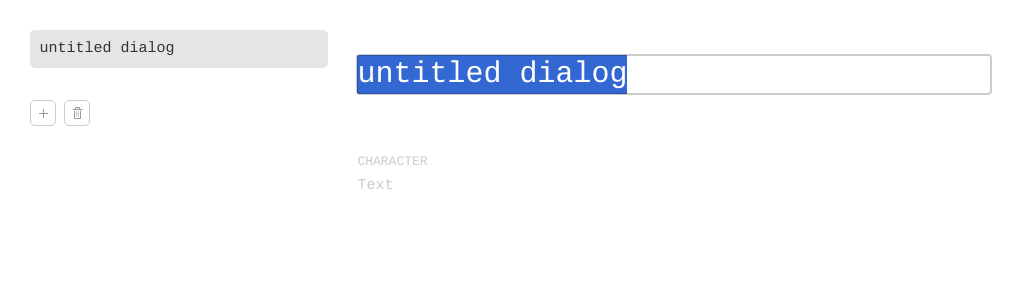
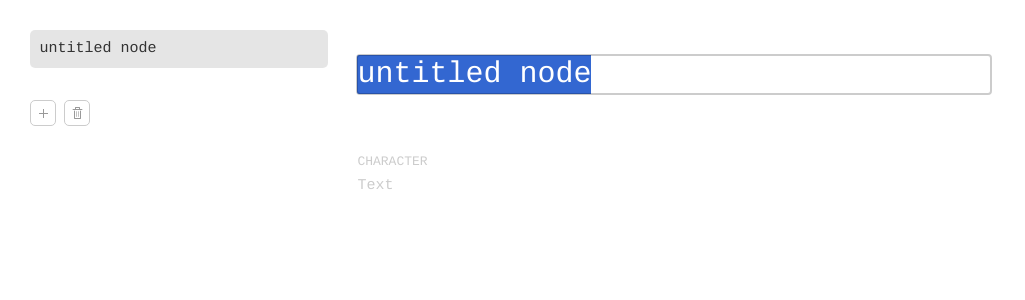
Before and after one commit to etienne/dialog-edit, a Svelte app: page / in a window 1280 px wide. Both pictures are taken after a click on the button 43 px from the left and 43 px from the top of the page. Shown: the top 300 px of the page, without its empty margins (0-1025 px from the left). Built offline with nearby package versions, Linux system fonts and the light colour scheme.

Commit message:
Rename dialogs to nodes

```diff
--- a/src/BranchTabs.svelte
+++ b/src/BranchTabs.svelte
@@ -1,27 +1,27 @@
 <script>
-  import { dialogs } from './stores.js';
+  import { nodes } from './stores.js';
   import Button from './Button.svelte';
-  export let dialog = {};
+  export let node = {};
 
   function selectBranch(index) {
-    dialogs.selectBranch(dialog.id, index);
+    nodes.selectBranch(node.id, index);
   }
 
   function addSibling() {
-    dialogs.branchFrom(dialog.id);
+    nodes.branchFrom(node.id);
   }
 
   function deleteBranch() {
-    const index = dialog.selectedBranch || 0;
-    dialogs.deleteBranch(dialog.id, index);
+    const index = node.selectedBranch || 0;
+    nodes.deleteBranch(node.id, index);
   }
 </script>
 
 <ul>
-  {#each dialog.branchTo as id, index}
-    <li class="tab" class:selected={(!dialog.selectedBranch && index == 0) || dialog.selectedBranch == index}>
+  {#each node.branchTo as id, index}
+    <li class="tab" class:selected={(!node.selectedBranch && index == 0) || node.selectedBranch == index}>
       <button on:click={() => selectBranch(index)}>
-        {($dialogs[id].lines[0] && $dialogs[id].lines[0].text) || 'empty branch'}
+        {($nodes[id].lines[0] && $nodes[id].lines[0].text) || 'empty branch'}
       </button>
     </li>
   {/each}
--- a/src/Dialog.svelte
+++ /dev/null
@@ -1,31 +0,0 @@
-<script>
-  import { dialogs } from './stores.js';
-  import Button from './Button.svelte';
-  import Line from './Line.svelte';
-  export let dialog;
-</script>
-
-<div class:empty={!(dialog.lines && dialog.lines.length)}>
-  <ul class="actions">
-    <li><Button action={() => dialogs.prependLine(dialog.id)} label="Insert Line" icon="plus"/></li>
-  </ul>
-</div>
-{#if dialog.lines && dialog.lines.length}
-  <ul>
-    {#each dialog.lines as line, index}
-      <li><Line line={line} dialogId={dialog.id} index={index}/></li>
-    {/each}
-  </ul>
-{/if}
-
-<style>
-  ul.actions {
-    opacity: 0.5;
-    display: flex;
-    visibility: hidden;
-  }
-
-  div:hover ul.actions, div.empty ul.actions {
-    visibility: visible;
-  }
-</style>
--- a/src/DialogList.svelte
+++ /dev/null
@@ -1,46 +0,0 @@
-<script>
-  import Button from './Button.svelte';
-  import DialogItem from './DialogItem.svelte';
-  import { dialogs, labelledDialogIds, selectedDialog } from './stores.js';
-
-  function addDialog() {
-    dialogs.add();
-  }
-
-  function deleteDialog() {
-    dialogs.delete($selectedDialog);
-  }
-</script>
-
-<aside>
-  {#if $labelledDialogIds.length}
-  <ul>
-      {#each $labelledDialogIds as id}
-        <li>
-          <DialogItem dialog={$dialogs[id]}/>
-        </li>
-      {/each}
-  </ul>
-  {/if}
-
-  <ul class="actions">
-    <li><Button action={addDialog} label="New Dialog" icon="plus"/></li>
-    {#if $labelledDialogIds.length}
-      <li><Button action={deleteDialog} label="Delete Dialog" icon="trash"/></li>
-    {/if}
-  </ul>
-</aside>
-
-<style>
-  ul {
-    margin-bottom: 2rem;
-  }
-
-  ul.actions {
-    display: flex;
-  }
-
-  ul.actions li {
-    margin-right: 0.5rem;
-  }
-</style>
--- a/src/DialogSequence.svelte
+++ /dev/null
@@ -1,45 +0,0 @@
-<script>
-  import { dialogs, selectedDialog, dialogSequence, firstCharacterFieldElements } from './stores.js';
-  import BranchTabs from './BranchTabs.svelte';
-  import Dialog from './Dialog.svelte';
-  import Field from './Field.svelte';
-
-  let startDialog;
-  $: startDialog = $dialogs[$selectedDialog];
-
-  function updateDialog(newLabel) {
-    const newDialog = { ...startDialog, label: newLabel };
-    dialogs.update(newDialog);
-  }
-
-  function touch() {
-    dialogs.touch(startDialog.id);
-  }
-
-  function onKeyDown(e) {
-    if (e.key === 'Enter') {
-      if (startDialog) {
-        const firstLine = $firstCharacterFieldElements[startDialog.id];
-
-        if (firstLine) {
-          firstLine.focus();
-        }
-      }
-      e.preventDefault();
-    };
-  }
-</script>
-
-<section>
-  {#if startDialog}
-    {#if startDialog.label}
-      <Field value={startDialog.label} action={updateDialog} type="label" placeholder="Dialog label" focusOnMount={startDialog.newlyCreated} touch={touch} keyDown={onKeyDown}/>
-    {/if}
-    {#each $dialogSequence as dialogId}
-      <Dialog dialog={$dialogs[dialogId]}/>
-      {#if $dialogs[dialogId].branchTo}
-        <BranchTabs dialog={$dialogs[dialogId]}/>
-      {/if}
-    {/each}
-  {/if}
-</section>
--- a/src/Line.svelte
+++ b/src/Line.svelte
@@ -1,20 +1,20 @@
 <script>
-  import { dialogs, currentPreview, firstCharacterFieldElements } from './stores.js';
+  import { nodes, currentPreview, firstCharacterFieldElements } from './stores.js';
   import Button from './Button.svelte';
   import Field from './Field.svelte';
-  export let line = {}, dialogId, index, preview = false;
+  export let line = {}, nodeId, index, preview = false;
   let textFieldElement;
 
   function characterAction(newCharacter) {
-    dialogs.updateLine(dialogId, index, {...line, character: newCharacter});
+    nodes.updateLine(nodeId, index, {...line, character: newCharacter});
   }
 
   function textAction(newText) {
-    dialogs.updateLine(dialogId, index, {...line, text: newText});
+    nodes.updateLine(nodeId, index, {...line, text: newText});
   }
 
   function insertLine() {
-    dialogs.insertLineAfter(dialogId, index);
+    nodes.insertLineAfter(nodeId, index);
   }
 
   function onEnterInsertLine(e) {
@@ -34,12 +34,12 @@
   }
 
   function touch() {
-    dialogs.updateLine(dialogId, index, {...line, newlyCreated: false});
+    nodes.updateLine(nodeId, index, {...line, newlyCreated: false});
   }
 
   function registerCharacterField(line) {
     if (index === 0) {
-      $firstCharacterFieldElements[dialogId] = line;
+      $firstCharacterFieldElements[nodeId] = line;
     }
   }
 
@@ -74,10 +74,10 @@
     <ul class="actions">
       <li><Button action={insertLine} label="Insert Line" icon="plus"/></li>
       {#if index > 0}
-        <li><Button action={() => dialogs.branchFrom(dialogId, index)} label="Add branch" icon="addBranch"/></li>
+        <li><Button action={() => nodes.branchFrom(nodeId, index)} label="Add branch" icon="addBranch"/></li>
       {/if}
-      <li><Button action={() => currentPreview.set([dialogId, index])} label="Preview" icon="play"/></li>
-      <li><Button action={() => dialogs.deleteLine(dialogId, index)} label="Delete Line" icon="trash"/></li>
+      <li><Button action={() => currentPreview.set([nodeId, index])} label="Preview" icon="play"/></li>
+      <li><Button action={() => nodes.deleteLine(nodeId, index)} label="Delete Line" icon="trash"/></li>
     </ul>
   {/if}
 </div>
--- /dev/null
+++ b/src/Node.svelte
@@ -0,0 +1,31 @@
+<script>
+  import { nodes } from './stores.js';
+  import Button from './Button.svelte';
+  import Line from './Line.svelte';
+  export let node;
+</script>
+
+<div class:empty={!(node.lines && node.lines.length)}>
+  <ul class="actions">
+    <li><Button action={() => nodes.prependLine(node.id)} label="Insert Line" icon="plus"/></li>
+  </ul>
+</div>
+{#if node.lines && node.lines.length}
+  <ul>
+    {#each node.lines as line, index}
+      <li><Line line={line} nodeId={node.id} index={index}/></li>
+    {/each}
+  </ul>
+{/if}
+
+<style>
+  ul.actions {
+    opacity: 0.5;
+    display: flex;
+    visibility: hidden;
+  }
+
+  div:hover ul.actions, div.empty ul.actions {
+    visibility: visible;
+  }
+</style>
--- /dev/null
+++ b/src/NodeList.svelte
@@ -0,0 +1,46 @@
+<script>
+  import Button from './Button.svelte';
+  import NodeListItem from './NodeListItem.svelte';
+  import { nodes, labelledNodeIds, selectedNode } from './stores.js';
+
+  function addNode() {
+    nodes.add();
+  }
+
+  function deleteNode() {
+    nodes.delete($selectedNode);
+  }
+</script>
+
+<aside>
+  {#if $labelledNodeIds.length}
+  <ul>
+      {#each $labelledNodeIds as id}
+        <li>
+          <NodeListItem node={$nodes[id]}/>
+        </li>
+      {/each}
+  </ul>
+  {/if}
+
+  <ul class="actions">
+    <li><Button action={addNode} label="New Node" icon="plus"/></li>
+    {#if $labelledNodeIds.length}
+      <li><Button action={deleteNode} label="Delete Node" icon="trash"/></li>
+    {/if}
+  </ul>
+</aside>
+
+<style>
+  ul {
+    margin-bottom: 2rem;
+  }
+
+  ul.actions {
+    display: flex;
+  }
+
+  ul.actions li {
+    margin-right: 0.5rem;
+  }
+</style>
--- a/src/DialogItem.svelte
+++ b/src/NodeListItem.svelte
@@ -1,10 +1,10 @@
 <script>
-  export let dialog;
-  import { selectedDialog } from './stores.js';
+  export let node;
+  import { selectedNode } from './stores.js';
 </script>
 
-<button on:click={() => $selectedDialog = dialog.id} class:selected={$selectedDialog == dialog.id}>
-  {dialog.label}
+<button on:click={() => $selectedNode = node.id} class:selected={$selectedNode == node.id}>
+  {node.label}
 </button>
 
 <style>
--- /dev/null
+++ b/src/NodeSequence.svelte
@@ -0,0 +1,45 @@
+<script>
+  import { nodes, selectedNode, nodeSequence, firstCharacterFieldElements } from './stores.js';
+  import BranchTabs from './BranchTabs.svelte';
+  import Node from './Node.svelte';
+  import Field from './Field.svelte';
+
+  let startNode;
+  $: startNode = $nodes[$selectedNode];
+
+  function updateNode(newLabel) {
+    const newNode = { ...startNode, label: newLabel };
+    nodes.update(newNode);
+  }
+
+  function touch() {
+    nodes.touch(startNode.id);
+  }
+
+  function onKeyDown(e) {
+    if (e.key === 'Enter') {
+      if (startNode) {
+        const firstLine = $firstCharacterFieldElements[startNode.id];
+
+        if (firstLine) {
+          firstLine.focus();
+        }
+      }
+      e.preventDefault();
+    };
+  }
+</script>
+
+<section>
+  {#if startNode}
+    {#if startNode.label}
+      <Field value={startNode.label} action={updateNode} type="label" placeholder="Node label" focusOnMount={startNode.newlyCreated} touch={touch} keyDown={onKeyDown}/>
+    {/if}
+    {#each $nodeSequence as nodeId}
+      <Node node={$nodes[nodeId]}/>
+      {#if $nodes[nodeId].branchTo}
+        <BranchTabs node={$nodes[nodeId]}/>
+      {/if}
+    {/each}
+  {/if}
+</section>
--- a/src/Player.svelte
+++ b/src/Player.svelte
@@ -1,17 +1,17 @@
 <script>
-  import { dialogs, currentPreview } from './stores';
+  import { nodes, currentPreview } from './stores';
   import Button from './Button.svelte';
   import Line from './Line.svelte';
 
-  let dialogId, index, line, dialog, isLastLine;
-  $: [dialogId, index] = $currentPreview;
-  $: dialog = $dialogs[dialogId];
-  $: line = dialog.lines[index];
-  $: isLastLine = index == dialog.lines.length - 1;
+  let nodeId, index, line, node, isLastLine;
+  $: [nodeId, index] = $currentPreview;
+  $: node = $nodes[nodeId];
+  $: line = node.lines[index];
+  $: isLastLine = index == node.lines.length - 1;
 
   function advance() {
     if (!isLastLine) {
-      $currentPreview = [dialogId, index + 1];
+      $currentPreview = [nodeId, index + 1];
     }
   }
 
@@ -30,22 +30,22 @@
 
 <section>
   <div>
-    <Line line={line} dialogId={dialogId} index={index} preview/>
+    <Line line={line} nodeId={nodeId} index={index} preview/>
   </div>
 
   {#if isLastLine}
-    {#if dialog.branchTo}
+    {#if node.branchTo}
       <ul>
-        {#each dialog.branchTo as branchTo}
+        {#each node.branchTo as branchTo}
           <li>
             <button on:click={() => pickBranch(branchTo)}>
-              {$dialogs[branchTo].lines[0].text}
+              {$nodes[branchTo].lines[0].text}
             </button>
           </li>
         {/each}
       </ul>
     {:else}
-      <p>(End of dialog)</p>
+      <p>(End of sequence)</p>
     {/if}
   {:else}
     <p>Click to continue</p>
--- a/src/stores.js
+++ b/src/stores.js
@@ -1,7 +1,7 @@
 import { writable, derived } from 'svelte/store';
 
-function createDialogs() {
-	const { subscribe, update } = writable(JSON.parse(localStorage.getItem('dialogs')) || {});
+function createNodes() {
+	const { subscribe, update } = writable(JSON.parse(localStorage.getItem('nodes')) || {});
 
 	return {
 		subscribe,
@@ -10,24 +10,24 @@ function createDialogs() {
       const newId = getNewId(Object.keys(d));
       d[newId] = {
         id: newId,
-        label: 'untitled dialog',
+        label: 'untitled node',
         lines: [{}],
         newlyCreated: true,
       };
-      selectedDialog.set(newId);
+      selectedNode.set(newId);
       return d;
     }),
 
-    update: newDialog => update(d => {
-      return {...d, [newDialog.id]: newDialog };
+    update: newNode => update(d => {
+      return {...d, [newNode.id]: newNode };
     }),
 
-    touch: dialogId => update(d => {
-      const updatedDialog = d[dialogId];
-      if (updatedDialog.newlyCreated) {
-        delete updatedDialog.newlyCreated;
+    touch: nodeId => update(d => {
+      const updatedNode = d[nodeId];
+      if (updatedNode.newlyCreated) {
+        delete updatedNode.newlyCreated;
       }
-      return {...d, [dialogId]: updatedDialog};
+      return {...d, [nodeId]: updatedNode};
     }),
 
     delete: deleteId => update(d => {
@@ -42,76 +42,76 @@ function createDialogs() {
       return d;
     }),
 
-    deleteBranch: (dialogId, index) => update(d => {
-      const parentBranch = d[dialogId];
+    deleteBranch: (nodeId, index) => update(d => {
+      const parentBranch = d[nodeId];
       parentBranch.branchTo.splice(index, 1);
       if (parentBranch.branchTo.length === 1) {
         // Only one branch remains after deletion; merge last branch back into parent branch
         const updatedLines = [...parentBranch.lines, ...d[parentBranch.branchTo[0]].lines];
-        return {...d, [dialogId]: {...parentBranch, lines: updatedLines, branchTo: null, selectedBranch: null}};
+        return {...d, [nodeId]: {...parentBranch, lines: updatedLines, branchTo: null, selectedBranch: null}};
       } else {
         const newSelectedBranch = index - 1 >= 0 ? index - 1 : 0;
-        const updatedDialog = {...parentBranch, selectedBranch: newSelectedBranch};
-        return {...d, [dialogId]: updatedDialog};
+        const updatedNode = {...parentBranch, selectedBranch: newSelectedBranch};
+        return {...d, [nodeId]: updatedNode};
         }
     }),
 
-    updateLine: (dialogId, index, newLine) => update(d => {
-      const updatedLines = [...d[dialogId].lines];
+    updateLine: (nodeId, index, newLine) => update(d => {
+      const updatedLines = [...d[nodeId].lines];
       updatedLines[index] = newLine;
-      const newDialog = {...d[dialogId], lines: updatedLines};
-      return {...d, [dialogId]: newDialog};
+      const newNode = {...d[nodeId], lines: updatedLines};
+      return {...d, [nodeId]: newNode};
     }),
 
-    insertLineAfter: (dialogId, index) => update(d => {
-      const updatedLines = [...d[dialogId].lines];
+    insertLineAfter: (nodeId, index) => update(d => {
+      const updatedLines = [...d[nodeId].lines];
       let character;
       if (index > 0) {
         character = updatedLines[index - 1].character;
       }
       console.log('index=', index, 'character=', character);
       updatedLines.splice(index + 1, 0, {newlyCreated: true, character});
-      const newDialog = {...d[dialogId], lines: updatedLines};
-      return {...d, [dialogId]: newDialog};
+      const newNode = {...d[nodeId], lines: updatedLines};
+      return {...d, [nodeId]: newNode};
     }),
 
-    branchFrom: (dialogId, index) => update(d => {
+    branchFrom: (nodeId, index) => update(d => {
       const newId = getNewId(Object.keys(d));
-      const newDialog = {id: newId, lines: [{}]};
-      const currentBranchIds = d[dialogId].branchTo || [];
+      const newNode = {id: newId, lines: [{}]};
+      const currentBranchIds = d[nodeId].branchTo || [];
 
       if (index) {
-        const linesToKeep = [...d[dialogId].lines].slice(0, index);
-        const linesToBranchOff = [...d[dialogId].lines].slice(index);
+        const linesToKeep = [...d[nodeId].lines].slice(0, index);
+        const linesToBranchOff = [...d[nodeId].lines].slice(index);
         const branchedId = getNewId([...Object.keys(d), newId]);
         const newBranchTo = [...currentBranchIds, branchedId, newId];
-        const updatedDialog = {...d[dialogId], lines: linesToKeep, branchTo: newBranchTo, selectedBranch: newBranchTo.length - 1};
-        const branchedDialog = {id: branchedId, lines: linesToBranchOff};
-        return {...d, [dialogId]: updatedDialog, [branchedId]: branchedDialog, [newId]: newDialog};
+        const updatedNode = {...d[nodeId], lines: linesToKeep, branchTo: newBranchTo, selectedBranch: newBranchTo.length - 1};
+        const branchedNode = {id: branchedId, lines: linesToBranchOff};
+        return {...d, [nodeId]: updatedNode, [branchedId]: branchedNode, [newId]: newNode};
       } else {
         const newBranchTo = [...currentBranchIds, newId];
-        const updatedDialog = {...d[dialogId], branchTo: newBranchTo, selectedBranch: newBranchTo.length - 1};
-        return {...d, [dialogId]: updatedDialog, [newId]: newDialog};
+        const updatedNode = {...d[nodeId], branchTo: newBranchTo, selectedBranch: newBranchTo.length - 1};
+        return {...d, [nodeId]: updatedNode, [newId]: newNode};
       }
     }),
 
-    selectBranch: (dialogId, index) => update(d => {
-      const updatedDialog = {...d[dialogId], selectedBranch: index };
-      return {...d, [dialogId]: updatedDialog};
+    selectBranch: (nodeId, index) => update(d => {
+      const updatedNode = {...d[nodeId], selectedBranch: index };
+      return {...d, [nodeId]: updatedNode};
     }),
 
-    prependLine: dialogId => update(d => {
-      const newLines = [...d[dialogId].lines];
+    prependLine: nodeId => update(d => {
+      const newLines = [...d[nodeId].lines];
       newLines.unshift({});
-      const newDialog = {...d[dialogId], lines: newLines};
-      return {...d, [dialogId]: newDialog};
+      const newNode = {...d[nodeId], lines: newLines};
+      return {...d, [nodeId]: newNode};
     }),
 
-    deleteLine: (dialogId, index) => update(d => {
-      const newLines = [...d[dialogId].lines];
+    deleteLine: (nodeId, index) => update(d => {
+      const newLines = [...d[nodeId].lines];
       newLines.splice(index, 1);
-      const newDialog = {...d[dialogId], lines: newLines};
-      return {...d, [dialogId]: newDialog};
+      const newNode = {...d[nodeId], lines: newLines};
+      return {...d, [nodeId]: newNode};
     }),
 	};
 }
@@ -123,40 +123,40 @@ function getNewId(ids) {
   return 1;
 }
 
-export const dialogs = createDialogs();
-dialogs.subscribe(value => localStorage.dialogs = JSON.stringify(value));
+export const nodes = createNodes();
+nodes.subscribe(value => localStorage.nodes = JSON.stringify(value));
 
-export const selectedDialog = writable(localStorage.getItem('selectedDialog') || 1);
-selectedDialog.subscribe(value => localStorage.selectedDialog = value);
+export const selectedNode = writable(localStorage.getItem('selectedNode') || 1);
+selectedNode.subscribe(value => localStorage.selectedNode = value);
 
 export const currentPreview = writable();
 export const firstCharacterFieldElements = writable({});
 
-export const dialogSequence = derived([dialogs, selectedDialog], ([$dialogs, $selectedDialog]) => {
-    let currentDialog = $dialogs[$selectedDialog];
-    let dialogSequence = [$selectedDialog];
+export const nodeSequence = derived([nodes, selectedNode], ([$nodes, $selectedNode]) => {
+    let currentNode = $nodes[$selectedNode];
+    let nodeSequence = [$selectedNode];
 
-    while (currentDialog && currentDialog.branchTo && currentDialog.branchTo.length) {
-      let selectedBranchIndex = currentDialog.selectedBranch || 0;
-      dialogSequence.push(currentDialog.branchTo[selectedBranchIndex]);
-      currentDialog = $dialogs[currentDialog.branchTo[selectedBranchIndex]];
+    while (currentNode && currentNode.branchTo && currentNode.branchTo.length) {
+      let selectedBranchIndex = currentNode.selectedBranch || 0;
+      nodeSequence.push(currentNode.branchTo[selectedBranchIndex]);
+      currentNode = $nodes[currentNode.branchTo[selectedBranchIndex]];
     }
 
-    return dialogSequence;
+    return nodeSequence;
   }
 );
 
-export const labelledDialogIds = derived(dialogs, $dialogs => {
-  let ids = Object.keys($dialogs);
-  return ids.filter(id => 'label' in $dialogs[id]);
+export const labelledNodeIds = derived(nodes, $nodes => {
+  let ids = Object.keys($nodes);
+  return ids.filter(id => 'label' in $nodes[id]);
 });
 
-export const characters = derived(dialogs, $dialogs => {
-  let ids = Object.keys($dialogs);
+export const characters = derived(nodes, $nodes => {
+  let ids = Object.keys($nodes);
   let characters = [];
   ids.forEach(id => {
-    if ($dialogs[id].lines && $dialogs[id].lines.length) {
-      $dialogs[id].lines.forEach(line => {
+    if ($nodes[id].lines && $nodes[id].lines.length) {
+      $nodes[id].lines.forEach(line => {
         if (line.character && characters.indexOf(line.character) === -1) {
           characters.push(line.character);
         }
```
Also changed, not shown: src/App.svelte (+4 -4 lines).
